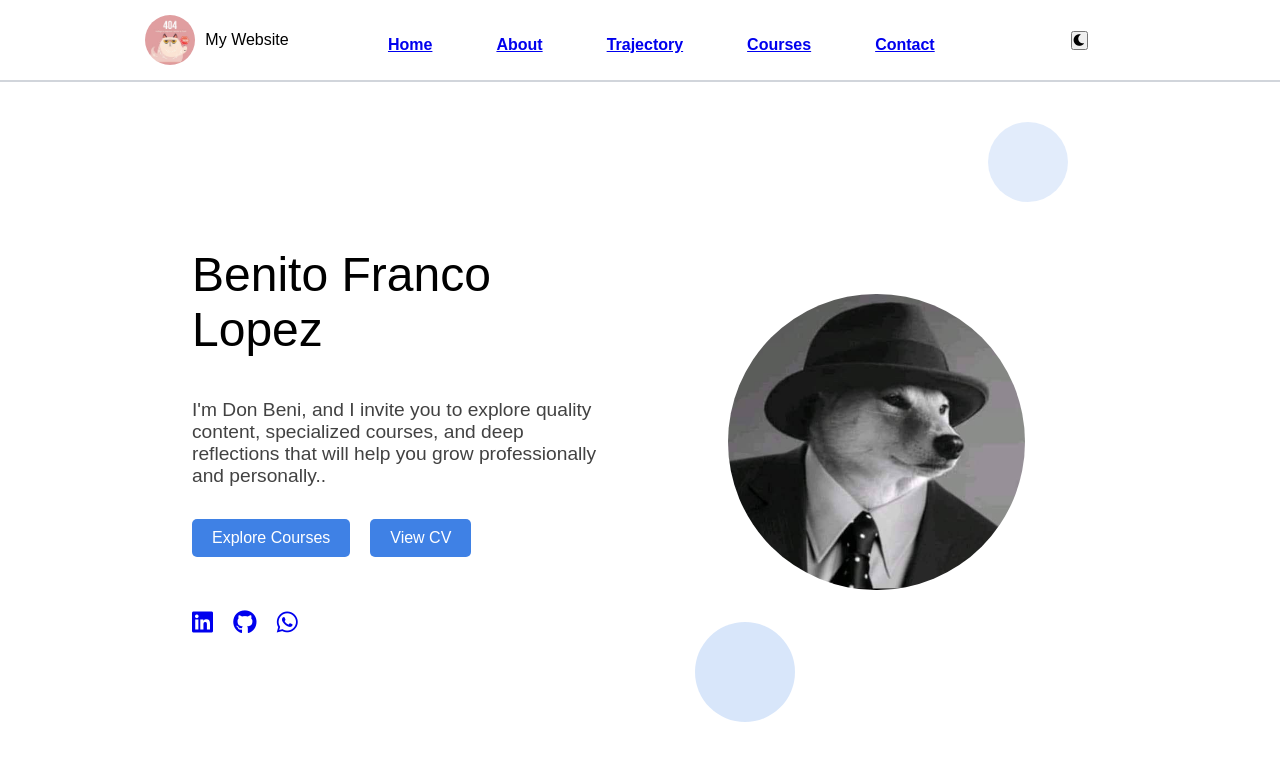
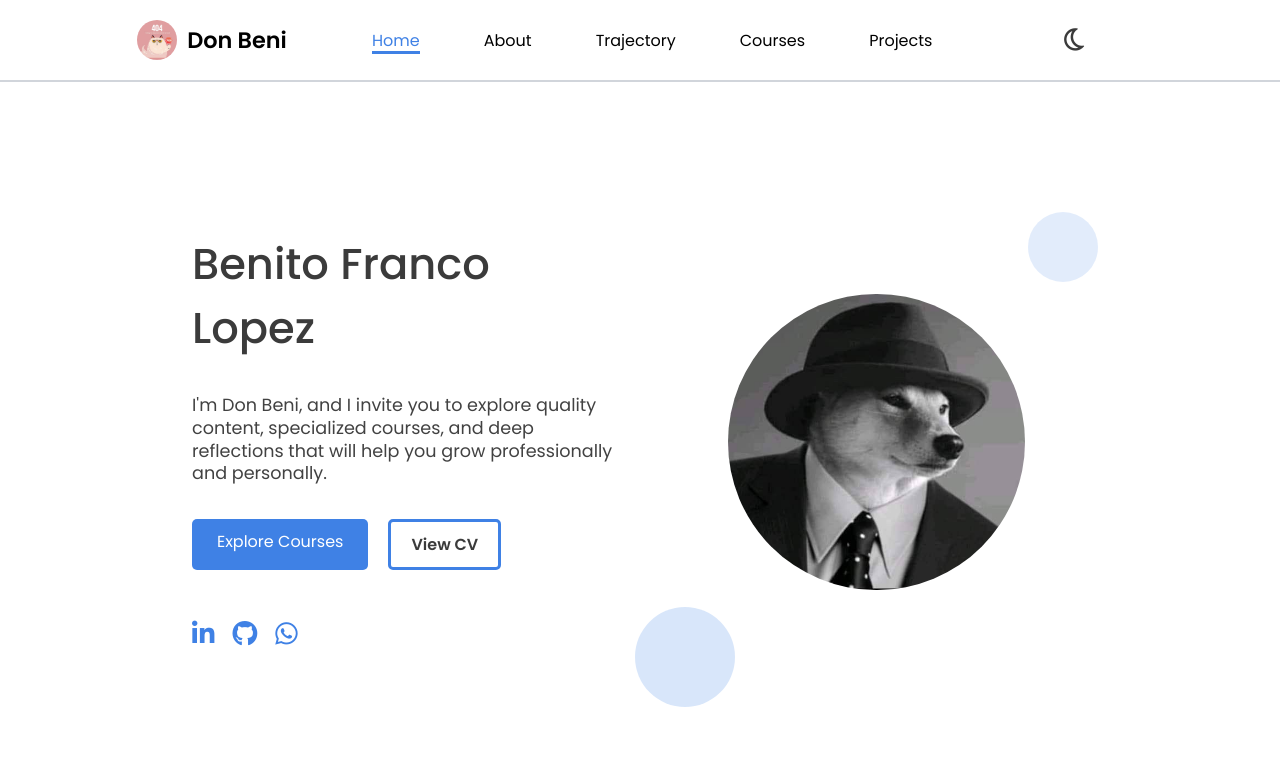
Before and after one commit to HectorOL/CursosDoc, a plain HTML site: page index.html in a window 1280 px wide. Drawn offline with Linux system fonts and the light colour scheme.

Commit message:
ACtualizacion ccs style e index

```diff
--- a/index.html
+++ b/index.html
@@ -15,32 +15,31 @@
         <nav>
             <div class="logo">
                 <img src="img/404.jpeg" alt="Logo" class="logo-img">
-                <span class="logo-text">My Website</span>
+                <span class="logo-text">Don Beni</span>
             </div>
             <ul>
-                <li><a href="index.html">Home</a></li>
+                <li><a href="index.html" class="active">Home</a></li>
                 <li><a href="views/about.html">About</a></li>
                 <li><a href="views/trajectory.html">Trajectory</a></li>
                 <li><a href="views/courses.html">Courses</a></li>
-                <li><a href="views/contact.html">Contact</a></li>
+                <li><a href="views/contact.html">Projects</a></li>
             </ul>
-            <button class="dark-mode-toggle"><i class="fas fa-moon"></i></button>
+            <i class="fa-regular fa-moon icons"></i>
         </nav>
     </header>
     <main>
         <section class="info">
             <h1 class="info-title">Benito Franco Lopez</h1>
-            <p class="info-description">I'm Don Beni, and I invite you to explore quality content, specialized courses, and deep reflections that will help you grow professionally and personally..</p>
+            <p class="info-description">I'm Don Beni, and I invite you to explore quality content, specialized courses, and deep reflections that will help you grow professionally and personally.</p>
             <div class="buttons">
                 <a href="views/courses.html">Explore Courses</a>
-                <a href="views/trajectory.html">View CV</a>
+                <a href="views/trajectory.html" class="btn2">View CV</a>
             </div>
             <div class="social-networks">
-                <a href="https://www.linkedin.com/in/benito-franco-lopez" target="_blank"><i
-                        class="fab fa-linkedin"></i></a>
-                <a href="https://github.com/benitofranco" target="_blank"><i class="fab fa-github"></i></a>
+                <a href="https://www.linkedin.com/in/benito-franco-lopez" target="_blank"><i class="fa-brands fa-linkedin-in"></i></a>
+                <a href="https://github.com/benitofranco" target="_blank"><i class="fa-brands fa-github"></i></a>
                 <!--whatsapp-->
-                <a href="https://wa.me/1234567890" target="_blank"><i class="fab fa-whatsapp"></i></a>
+                <a href="https://wa.me/1234567890" target="_blank"><i class="fa-brands fa-whatsapp"></i></a>
             </div>
         </section>
         <section class="personal-image">
--- a/styles/index.css
+++ b/styles/index.css
@@ -6,27 +6,13 @@ section{
 }
 
 .info-title {
-    margin-bottom: 2rem;
+    margin-bottom: 1.5rem;
 }
 
 .info-description {
-    margin-bottom: 2rem;
+    margin-bottom: 2.1rem;
     text-align: left;
-}
-
-.buttons {
-    display: flex;
-    gap: 20px;
-    margin-bottom: 2rem;
-}
-
-.buttons a {
-    background-color: #3F81E5;
-    color: #ffffff;
-    padding: 10px 20px;
-    border-radius: 5px;
-    text-decoration: none;
-    transition: background-color 0.3s;
+    line-height: 1.3;
 }
 
 .social-networks {
@@ -35,6 +21,17 @@ section{
     display: flex;
     font-size: 24px;
     justify-content: space-between;
+}
+
+.social-networks i {
+    color: var(--primary-color);
+    font-size: 1.6rem;
+    transition: color 0.2s, transform 0.2s;
+}
+
+.social-networks a:hover i{
+    color: #1e40af; /* Un tono más oscuro del primario */
+    transform: scale(1.2);
 }
 
 .info {
@@ -66,18 +63,18 @@ section{
 }
 
 .bubble:nth-child(1) {
-    width: 80px;
-    height: 80px;
-    top: 20px;
-    right: 20px;
+    width: 70px;
+    height: 70px;
+    top: 110px;
+    right: -10px;
     background-color: rgba(63, 129, 229, 0.15);
 }
 
 .bubble:last-child {
     width: 100px;
     height: 100px;
-    bottom: 60px;
-    left: 30px;
+    bottom: 75px;
+    left: -30px;
 }
 
 @media screen and (max-width: 768px) {
--- a/styles/style.css
+++ b/styles/style.css
@@ -1,48 +1,31 @@
+@import url('https://fonts.googleapis.com/css2?family=Poppins:ital,wght@0,100;0,200;0,300;0,400;0,500;0,600;0,700;0,800;0,900;1,100;1,200;1,300;1,400;1,500;1,600;1,700;1,800;1,900&display=swap');
+
 /* ===== Variables ===== */
 :root {
   --font-sans: "Poppins", sans-serif;
 
-  /* Colores principales */
-
-  /* Fondo */
   --background: #ffffff;
-
-  /* Texto */
   --text: #3B3B3B;
-
-  /* Color primario */
   --primary-color: #3F81E5;
-
-  /* Color secundario */
   --secondary-color: hsl(from var(--primary-color) h s calc(l - 20%));
-
-  /* Bordes */
   --border: #d1d5db;
-
-  /* Texto secundario */
   --secondary-text: #424242;
 
+  --font-header-size: clamp(0.8rem, 2vw, 1rem);
+  --font-header-weight: 400;
 
-
-  --font-header-size: clamp(0.8rem, 2vw, 1rem);
-  --font-header-weight: 600;
-
-  --font-title-size: clamp(2rem, 5vw, 3rem);
-  --font-title-weight: 500;
+  --font-title-size: clamp(2rem, 5vw, 2.7rem);
+  --font-title-weight: 450;
 
   --font-subtitle-size: clamp(1.2rem, 3vw, 1.8rem);
   --font-subtitle-weight: 600;
 
-  --font-abstract-size: clamp(1rem, 2.5vw, 1.4rem);
-  --font-abstract-weight: 200;
-
-  --font-text-size: clamp(0.9rem, 2vw, 1.2rem);
-  --font-text-weight: 200;
+  --font-text-size: clamp(0.9rem, 2vw, 1.1rem);
+  --font-text-weight: 400;
 
   --font-button-size: clamp(0.9rem, 2vw, 1.2rem);
   --font-button-weight: 100;
 }
-
 
 .dark {
   --background: #111827;
@@ -69,8 +52,8 @@ body {
   display: flex;
   align-items: center;
   justify-content: center;
-  width: 50px;
-  height: 50px;
+  width: 40px;
+  height: 40px;
   border-radius: 50%;
   margin-right: 10px;
 }
@@ -88,10 +71,9 @@ body {
 }
 
 .info-title {
-  color: var(--text-color);
+  color: var(--text);
   font-size: var(--font-title-size);
   font-weight: var(--font-title-weight);
-  font-variation-settings: var(--font-title-variation);
 }
 
 .info-description {
@@ -103,7 +85,6 @@ body {
 
 li {
   list-style: none;
-  margin-top: 10px;
   font-size: var(--font-header-size);
   font-weight: var(--font-header-weight);
 }
@@ -113,6 +94,49 @@ header {
   width: 100%;
   padding: 0 15%;
   border-bottom: 2px solid var(--border);
+}
+
+header a {
+  font-weight: var(--font-header-weight);
+  background: none;
+  color: inherit;
+  padding: 0;
+  border: none;
+  text-decoration: none;
+  border-radius: 0;
+  position: relative;
+  transition: color 0.2s;
+}
+
+header a::after {
+  content: "";
+  display: block;
+  position: absolute;
+  left: 0;
+  bottom: -2px;
+  width: 100%;
+  height: 3px;
+  background: var(--primary-color);
+  transform: scaleX(0);
+  transform-origin: left;
+  transition: transform 0.3s;
+}
+
+header a.active::after,
+header a:hover::after,
+header a:focus::after {
+  transform: scaleX(1);
+}
+
+header a.active,
+header a:hover,
+header a:focus {
+  color: var(--primary-color);
+}
+
+header a.active {
+  transform: translateY(-4px);
+  transition: color 0.2s, transform 0.2s;
 }
 
 nav {
@@ -129,9 +153,61 @@ nav ul {
 
 /* ===== Main Layout ===== */
 main {
-    display: flex;
-    padding: 20px 15%;
-    height: calc(100vh - 80px);
+  display: flex;
+  padding: 20px 15%;
+  height: calc(100vh - 80px);
 }
 
-.buttons {}
+.buttons {
+  display: flex;
+  gap: 20px;
+  margin-bottom: 1.7rem;
+}
+
+.buttons a {
+  background-color: var(--primary-color);
+  color: var(--background);
+  padding: 10px 25px;
+  border-radius: 5px;
+  text-decoration: none;
+  transition: background-color 0.3s;
+}
+
+.buttons .btn2 {
+  background-color: var(--background);
+  color: var(--text);
+  border: 3px solid var(--primary-color);
+  font-weight: var(--font-subtitle-weight);
+  padding: 10px 20px;
+  border-radius: 5px;
+  text-decoration: none;
+  transition: background-color 0.3s;
+}
+
+/* Icons */
+
+.icons {
+    color: var(--text);
+    font-size: 1.6rem;
+    transition: color 0.2s, transform 0.2s;
+}
+.icons:hover {
+    color: var(--primary-color);
+    transform: scale(1.2);
+    cursor: pointer;
+}
+
+.dark-mode-toggle {
+  background: none;
+  border: none;
+  cursor: pointer;
+  font-size: 1.5rem;
+  color: var(--text);
+  transition: color 0.2s;
+}
+
+/* Logo */
+.logo-text{
+    font-size: 1.4rem;
+    font-weight: 600;
+}
```
